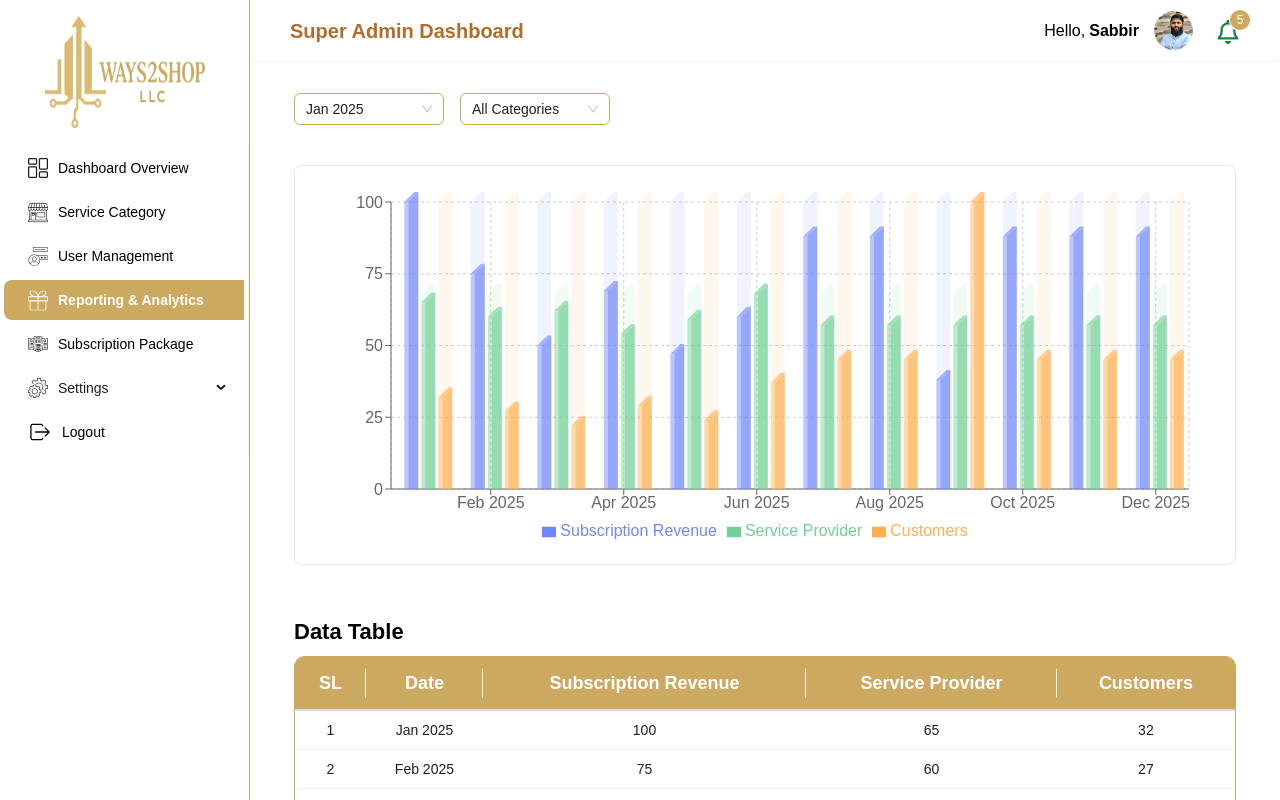
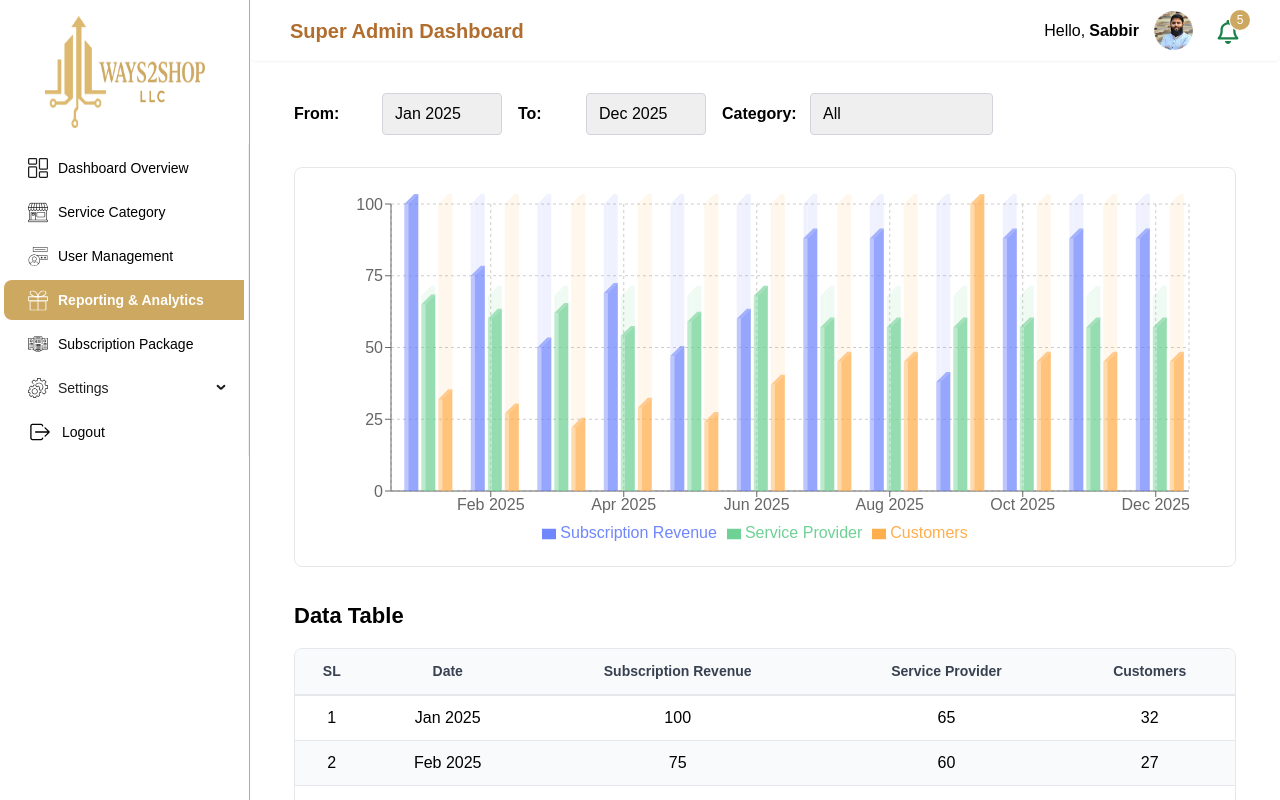
Before and after one commit to MdJowelAhmed/ways2shop-dashboard, a React (Vite) app: page /reportingAnalytics in a window 1280 px wide. Built offline with nearby package versions, Linux system fonts and the light colour scheme.

Commit message:
update color

```diff
--- a/src/components/reportingAnalytics/ReportingAnalytics.jsx
+++ b/src/components/reportingAnalytics/ReportingAnalytics.jsx
@@ -13,40 +13,6 @@ import {
   Legend,
   ResponsiveContainer,
 } from "recharts";
-import { Table, Select, Button } from "antd";
-import "antd/dist/reset.css";
-
-const { Option } = Select;
-
-const components = {
-  header: {
-    row: (props) => (
-      <tr
-        {...props}
-        style={{
-          backgroundColor: "#f0f5f9",
-          height: "50px",
-          color: "secondary",
-          fontSize: "18px",
-          textAlign: "center",
-          padding: "12px",
-        }}
-      />
-    ),
-    cell: (props) => (
-      <th
-        {...props}
-        style={{
-          color: "secondary",
-          fontWeight: "bold",
-          fontSize: "18px",
-          textAlign: "center",
-          padding: "12px",
-        }}
-      />
-    ),
-  },
-};
 
 // Sample data with updated fields
 const data = [
@@ -163,11 +129,11 @@ const data = [
 // Dropdown options
 const monthYearOptions = [...new Set(data.map((d) => d.date))];
 const categoryOptions = [
-  "All Categories",
-  ...new Set(data.map((d) => d.category)),
+  "All",
+  "Subscription Revenue",
+  "Service Provider",
+  "Customers"
 ];
-const regionOptions = ["All Regions", ...new Set(data.map((d) => d.region))];
-const metricOptions = ["Subscription Revenue", "Service Provider", "Customers"];
 
 const maxValues = {
   "Subscription Revenue": Math.max(...data.map((d) => d["Subscription Revenue"])),
@@ -247,10 +213,7 @@ export default function MonthlyStatsChart() {
   const [toMonth, setToMonth] = useState(
     monthYearOptions[monthYearOptions.length - 1]
   );
-  const [selectedCategory, setSelectedCategory] = useState("All Categories");
-  const [selectedRegion, setSelectedRegion] = useState("All Regions");
-  const [selectedMetric, setSelectedMetric] = useState("all");
-  const [chartType, setChartType] = useState("Bar");
+  const [selectedCategory, setSelectedCategory] = useState("All");
 
   const filteredData = useMemo(() => {
     return data.filter((d) => {
@@ -259,86 +222,149 @@ export default function MonthlyStatsChart() {
       const toIndex = monthYearOptions.indexOf(toMonth);
       return (
         monthIndex >= fromIndex &&
-        monthIndex <= toIndex &&
-        (selectedCategory === "All Categories" ||
-          d.category === selectedCategory) &&
-        (selectedRegion === "All Regions" || d.region === selectedRegion)
+        monthIndex <= toIndex
       );
     });
-  }, [fromMonth, toMonth, selectedCategory, selectedRegion]);
+  }, [fromMonth, toMonth]);
 
-  const columns = [
+  const getTableColumns = () => {
+    const baseColumns = [
       {
         title: "SL",
         dataIndex: "sl",
         key: "sl",
-      align: "center",
+        width: 60,
         render: (_, __, index) => index + 1,
       },
-    { title: "Date", dataIndex: "date", key: "date", align: "center" },
+      {
+        title: "Date",
+        dataIndex: "date",
+        key: "date",
+        width: 120,
+      },
+    ];
+
+    if (selectedCategory === "All") {
+      return [
+        ...baseColumns,
         {
           title: "Subscription Revenue",
           dataIndex: "Subscription Revenue",
           key: "Subscription Revenue",
-      align: "center"
+          width: 150,
         },
         {
           title: "Service Provider",
           dataIndex: "Service Provider",
           key: "Service Provider",
-      align: "center"
+          width: 150,
         },
         {
           title: "Customers",
           dataIndex: "Customers",
           key: "Customers",
-      align: "center",
-    },
+          width: 120,
+        }
       ];
+    } else {
+      return [
+        ...baseColumns,
+        {
+          title: selectedCategory,
+          dataIndex: selectedCategory,
+          key: selectedCategory,
+          width: 150,
+        }
+      ];
+    }
+  };
 
   return (
-    <div style={{ width: "100%", padding: "1rem" }}>
-      {/* From -> To Month Dropdowns */}
+    <div style={{ width: "100%", padding: "1rem", fontFamily: "Arial, sans-serif" }}>
+      {/* Filter Controls */}
       <div
         style={{
           display: "flex",
           gap: "1rem",
-          marginBottom: "1rem",
+          marginBottom: "2rem",
           flexWrap: "wrap",
+          alignItems: "center",
         }}
       >
-        <Select
+        <div style={{ display: "flex", alignItems: "center", gap: "0.5rem" }}>
+          <label style={{ fontWeight: "bold", minWidth: "80px" }}>From:</label>
+          <select
             value={fromMonth}
-          style={{ width: 150 }}
-          onChange={setFromMonth}
+            onChange={(e) => setFromMonth(e.target.value)}
+            style={{
+              padding: "8px 12px",
+              border: "1px solid #d1d5db",
+              borderRadius: "4px",
+              minWidth: "120px"
+            }}
           >
             {monthYearOptions.map((option) => (
-            <Option key={option} value={option}>
+              <option key={option} value={option}>
                 {option}
-            </Option>
+              </option>
             ))}
-        </Select>
+          </select>
+        </div>
 
-        <Select
+        <div style={{ display: "flex", alignItems: "center", gap: "0.5rem" }}>
+          <label style={{ fontWeight: "bold", minWidth: "60px" }}>To:</label>
+          <select
+            value={toMonth}
+            onChange={(e) => setToMonth(e.target.value)}
+            style={{
+              padding: "8px 12px",
+              border: "1px solid #d1d5db",
+              borderRadius: "4px",
+              minWidth: "120px"
+            }}
+          >
+            {monthYearOptions.map((option) => (
+              <option key={option} value={option}>
+                {option}
+              </option>
+            ))}
+          </select>
+        </div>
+
+        <div style={{ display: "flex", alignItems: "center", gap: "0.5rem" }}>
+          <label style={{ fontWeight: "bold", minWidth: "80px" }}>Category:</label>
+          <select
             value={selectedCategory}
-          style={{ width: 150 }}
-          onChange={setSelectedCategory}
+            onChange={(e) => setSelectedCategory(e.target.value)}
+            style={{
+              padding: "8px 12px",
+              border: "1px solid #d1d5db",
+              borderRadius: "4px",
+              minWidth: "180px"
+            }}
           >
             {categoryOptions.map((option) => (
-            <Option key={option} value={option}>
+              <option key={option} value={option}>
                 {option}
-            </Option>
+              </option>
             ))}
-        </Select>
+          </select>
+        </div>
       </div>
 
       {/* Chart */}
       <div
-        className="p-4 rounded-lg border"
-        style={{ width: "100%", height: 400, marginTop: "40px" }}
+        style={{
+          width: "100%",
+          height: "400px",
+          border: "1px solid #e5e7eb",
+          borderRadius: "8px",
+          padding: "1rem",
+          backgroundColor: "#ffffff",
+          marginBottom: "2rem"
+        }}
       >
-        <ResponsiveContainer>
-          {chartType === "Bar" ? (
+        <ResponsiveContainer width="100%" height="100%">
           <BarChart
             data={filteredData}
             margin={{ top: 20, right: 30, left: 20, bottom: 5 }}
@@ -350,7 +376,7 @@ export default function MonthlyStatsChart() {
             <YAxis />
             <Tooltip />
             <Legend />
-              {(selectedMetric === "all" || selectedMetric === "Subscription Revenue") && (
+            {(selectedCategory === "All" || selectedCategory === "Subscription Revenue") && (
               <Bar
                 dataKey="Subscription Revenue"
                 fill="#7086FD"
@@ -359,7 +385,7 @@ export default function MonthlyStatsChart() {
                 )}
               />
             )}
-              {(selectedMetric === "all" || selectedMetric === "Service Provider") && (
+            {(selectedCategory === "All" || selectedCategory === "Service Provider") && (
               <Bar
                 dataKey="Service Provider"
                 fill="#6FD195"
@@ -368,107 +394,96 @@ export default function MonthlyStatsChart() {
                 )}
               />
             )}
-              {(selectedMetric === "all" ||
-                selectedMetric === "Customers") && (
+            {(selectedCategory === "All" || selectedCategory === "Customers") && (
               <Bar
                 dataKey="Customers"
                 fill="#FFAE4C"
                 shape={(props) => (
-                    <Custom3DBarWithWatermark
-                      {...props}
-                      dataKey="Customers"
-                    />
+                  <Custom3DBarWithWatermark {...props} dataKey="Customers" />
                 )}
               />
             )}
           </BarChart>
-          ) : chartType === "Line" ? (
-            <LineChart
-              data={filteredData}
-              margin={{ top: 20, right: 30, left: 20, bottom: 5 }}
-            >
-              <CartesianGrid strokeDasharray="3 3" />
-              <XAxis dataKey="date" />
-              <YAxis />
-              <Tooltip />
-              <Legend />
-              {(selectedMetric === "all" || selectedMetric === "Subscription Revenue") && (
-                <Line type="monotone" dataKey="Subscription Revenue" stroke="#7086FD" />
-              )}
-              {(selectedMetric === "all" || selectedMetric === "Service Provider") && (
-                <Line type="monotone" dataKey="Service Provider" stroke="#6FD195" />
-              )}
-              {(selectedMetric === "all" ||
-                selectedMetric === "Customers") && (
-                <Line
-                  type="monotone"
-                  dataKey="Customers"
-                  stroke="#FFAE4C"
-                />
-              )}
-            </LineChart>
-          ) : (
-            <AreaChart
-              data={filteredData}
-              margin={{ top: 20, right: 30, left: 20, bottom: 5 }}
-            >
-              <CartesianGrid strokeDasharray="3 3" />
-              <XAxis dataKey="date" />
-              <YAxis />
-              <Tooltip />
-              <Legend />
-              {(selectedMetric === "all" || selectedMetric === "Subscription Revenue") && (
-                <Area
-                  type="monotone"
-                  dataKey="Subscription Revenue"
-                  stroke="#7086FD"
-                  fill="#7086FD"
-                />
-              )}
-              {(selectedMetric === "all" || selectedMetric === "Service Provider") && (
-                <Area
-                  type="monotone"
-                  dataKey="Service Provider"
-                  stroke="#6FD195"
-                  fill="#6FD195"
-                />
-              )}
-              {(selectedMetric === "all" ||
-                selectedMetric === "Customers") && (
-                <Area
-                  type="monotone"
-                  dataKey="Customers"
-                  stroke="#FFAE4C"
-                  fill="#FFAE4C"
-                />
-              )}
-            </AreaChart>
-          )}
         </ResponsiveContainer>
       </div>
 
-      {/* Ant Design Table */}
-      <div style={{ marginTop: "50px" }}>
-        <h1 className="text-[22px] font-bold mb-2">Data Table</h1>
-        <Table
-          bordered={false}
-          size="small"
-          rowClassName="custom-row"
-          components={components}
-          className="custom-table"
-          columns={columns.filter(
-            (col) =>
-              selectedMetric === "all" ||
-              col.dataIndex === selectedMetric ||
-              col.dataIndex === "date" ||
-              col.dataIndex === "sl"
+      {/* Data Table */}
+      <div>
+        <h2 style={{ fontSize: "22px", fontWeight: "bold", marginBottom: "1rem" }}>
+          Data Table
+        </h2>
+        <div style={{
+          overflowX: "auto",
+          border: "1px solid #e5e7eb",
+          borderRadius: "8px",
+          backgroundColor: "#ffffff"
+        }}>
+          <table style={{ width: "100%", borderCollapse: "collapse" }}>
+            <thead>
+              <tr style={{ backgroundColor: "#f9fafb" }}>
+                {getTableColumns().map((col) => (
+                  <th
+                    key={col.key}
+                    style={{
+                      padding: "12px",
+                      textAlign: "center",
+                      fontWeight: "bold",
+                      borderBottom: "2px solid #e5e7eb",
+                      fontSize: "14px",
+                      color: "#374151"
+                    }}
+                  >
+                    {col.title}
+                  </th>
+                ))}
+              </tr>
+            </thead>
+            <tbody>
+              {filteredData.map((row, index) => (
+                <tr
+                  key={index}
+                  style={{
+                    backgroundColor: index % 2 === 0 ? "#ffffff" : "#f9fafb"
+                  }}
+                >
+                  <td style={{ padding: "10px", textAlign: "center", borderBottom: "1px solid #e5e7eb" }}>
+                    {index + 1}
+                  </td>
+                  <td style={{ padding: "10px", textAlign: "center", borderBottom: "1px solid #e5e7eb" }}>
+                    {row.date}
+                  </td>
+                  {selectedCategory === "All" ? (
+                    <>
+                      <td style={{ padding: "10px", textAlign: "center", borderBottom: "1px solid #e5e7eb" }}>
+                        {row["Subscription Revenue"]}
+                      </td>
+                      <td style={{ padding: "10px", textAlign: "center", borderBottom: "1px solid #e5e7eb" }}>
+                        {row["Service Provider"]}
+                      </td>
+                      <td style={{ padding: "10px", textAlign: "center", borderBottom: "1px solid #e5e7eb" }}>
+                        {row["Customers"]}
+                      </td>
+                    </>
+                  ) : (
+                    <td style={{ padding: "10px", textAlign: "center", borderBottom: "1px solid #e5e7eb" }}>
+                      {row[selectedCategory]}
+                    </td>
                   )}
-          dataSource={filteredData.map((row, index) => ({
-            ...row,
-            key: index,
-          }))}
-          pagination={{ pageSize: 6 }}
-        />
+                </tr>
+              ))}
+            </tbody>
+          </table>
+        </div>
+        {filteredData.length === 0 && (
+          <div style={{
+            textAlign: "center",
+            padding: "2rem",
+            color: "#6b7280",
+            fontSize: "16px"
+          }}>
+            No data found for the selected filters
+          </div>
+        )}
       </div>
     </div>
   );
--- a/src/components/userMangement/UserManagement.jsx
+++ b/src/components/userMangement/UserManagement.jsx
@@ -39,7 +39,7 @@ const UserManagement = () => {
       location: "Dhaka, Bangladesh",
       phoneNumber: "01712-345678",
       joiningDate: "15-01-2024",
-      service: "Premium",
+      service: "No",
       status: "Active",
     },
     {
@@ -50,7 +50,7 @@ const UserManagement = () => {
       location: "Chittagong, BD",
       phoneNumber: "01855-987654",
       joiningDate: "22-12-2023",
-      service: "Basic",
+      service: "Yes",
       status: "Inactive",
     },
     {
@@ -61,7 +61,7 @@ const UserManagement = () => {
       location: "Sylhet, Bangladesh",
       phoneNumber: "01923-456789",
       joiningDate: "08-03-2024",
-      service: "Standard",
+      service: "Yes",
       status: "Active",
     },
     {
@@ -72,8 +72,8 @@ const UserManagement = () => {
       location: "Rajshahi, BD",
       phoneNumber: "01734-567890",
       joiningDate: "30-11-2023",
-      service: "Premium",
-      status: "Pending",
+      service: "No",
+      status: "Inactive",
     },
     {
       key: 5,
@@ -83,7 +83,7 @@ const UserManagement = () => {
       location: "Khulna, Bangladesh",
       phoneNumber: "01656-789012",
       joiningDate: "14-02-2024",
-      service: "Basic",
+      service: "Yes",
       status: "Active",
     },
   ];
@@ -132,7 +132,7 @@ const UserManagement = () => {
       phoneNumber: "01766-543210",
       joiningDate: "05-04-2023",
       service: "Legal",
-      status: "Pending",
+      status: "Inactive",
     },
     {
       key: 5,
@@ -198,11 +198,6 @@ const UserManagement = () => {
           key: "Inactive",
           label: "Inactive",
           onClick: () => handleStatusChange(record, "Inactive"),
-        },
-        {
-          key: "Pending",
-          label: "Pending",
-          onClick: () => handleStatusChange(record, "Pending"),
         },
       ]}
     />
@@ -358,8 +353,8 @@ const UserManagement = () => {
                 minWidth: "140px",
                 height: "44px",
                 backgroundColor:
-                  activeTab === "customer" ? "#1890ff" : "#f8fafc",
-                borderColor: activeTab === "customer" ? "#1890ff" : "#e2e8f0",
+                  activeTab === "customer" ? "#CDA861" : "#f8fafc",
+                borderColor: activeTab === "customer" ? "#CDA861" : "#e2e8f0",
                 color: activeTab === "customer" ? "white" : "#64748b",
               }}
             >
@@ -377,9 +372,9 @@ const UserManagement = () => {
                 minWidth: "140px",
                 height: "44px",
                 backgroundColor:
-                  activeTab === "serviceProvider" ? "#10b981" : "#f8fafc",
+                  activeTab === "serviceProvider" ? "#CDA861" : "#f8fafc",
                 borderColor:
-                  activeTab === "serviceProvider" ? "#10b981" : "#e2e8f0",
+                  activeTab === "serviceProvider" ? "#CDA861" : "#e2e8f0",
                 color: activeTab === "serviceProvider" ? "white" : "#64748b",
               }}
             >
@@ -489,31 +484,32 @@ const UserManagement = () => {
         .ant-pagination-item-active {
           background: linear-gradient(
             135deg,
-            #667eea 0%,
+            ##CDA861 0%,
             #764ba2 100%
           ) !important;
-          border-color: #667eea !important;
+          border-color: ##CDA861 !important;
+          color: black !important;
         }
 
         .ant-pagination-item-active a {
-          color: white !important;
+          color: black !important;
         }
 
         .ant-select:not(.ant-select-disabled):hover .ant-select-selector {
-          border-color: #667eea !important;
+          border-color: ##CDA861 !important;
         }
 
         .ant-select-focused .ant-select-selector {
-          border-color: #667eea !important;
+          border-color: ##CDA861 !important;
           box-shadow: 0 0 0 2px rgba(102, 126, 234, 0.2) !important;
         }
 
         .ant-input:hover {
-          border-color: #667eea !important;
+          border-color: ##CDA861 !important;
         }
 
         .ant-input:focus {
-          border-color: #667eea !important;
+          border-color: ##CDA861 !important;
           box-shadow: 0 0 0 2px rgba(102, 126, 234, 0.2) !important;
         }
 
```
Also changed, not shown: src/Pages/Dashboard/Subscription.jsx (+4 -36 lines), src/components/SalesRepsManagement/SalesRepsManagement.jsx (+32 -16 lines). Lines whose indentation alone changed are shown as unchanged.
